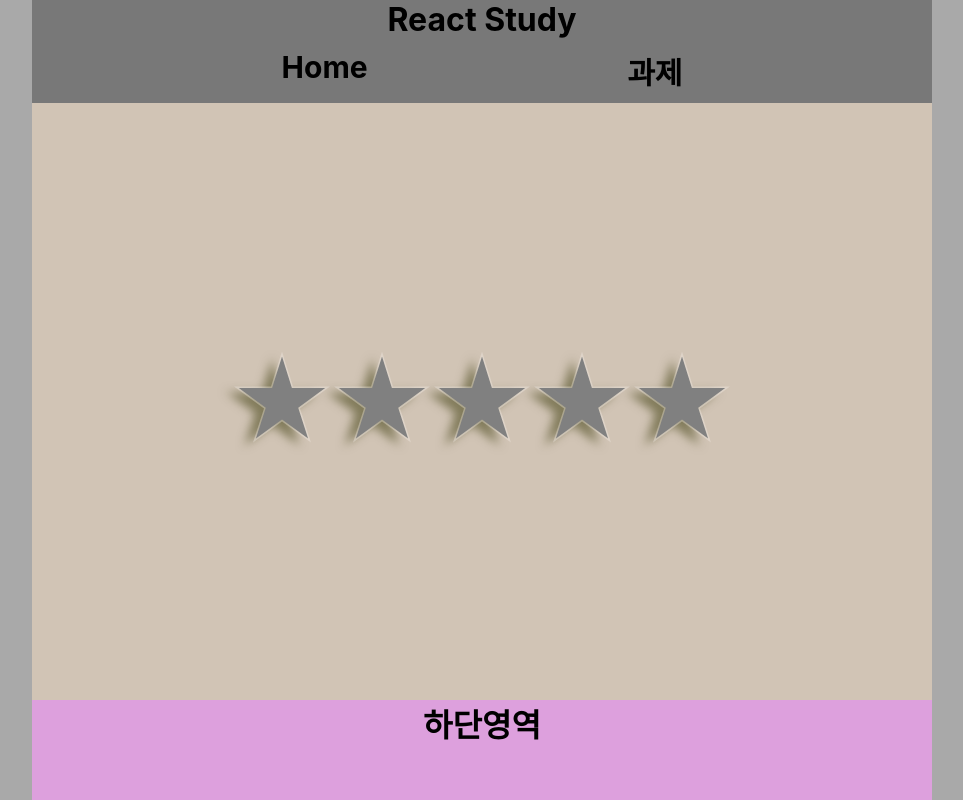
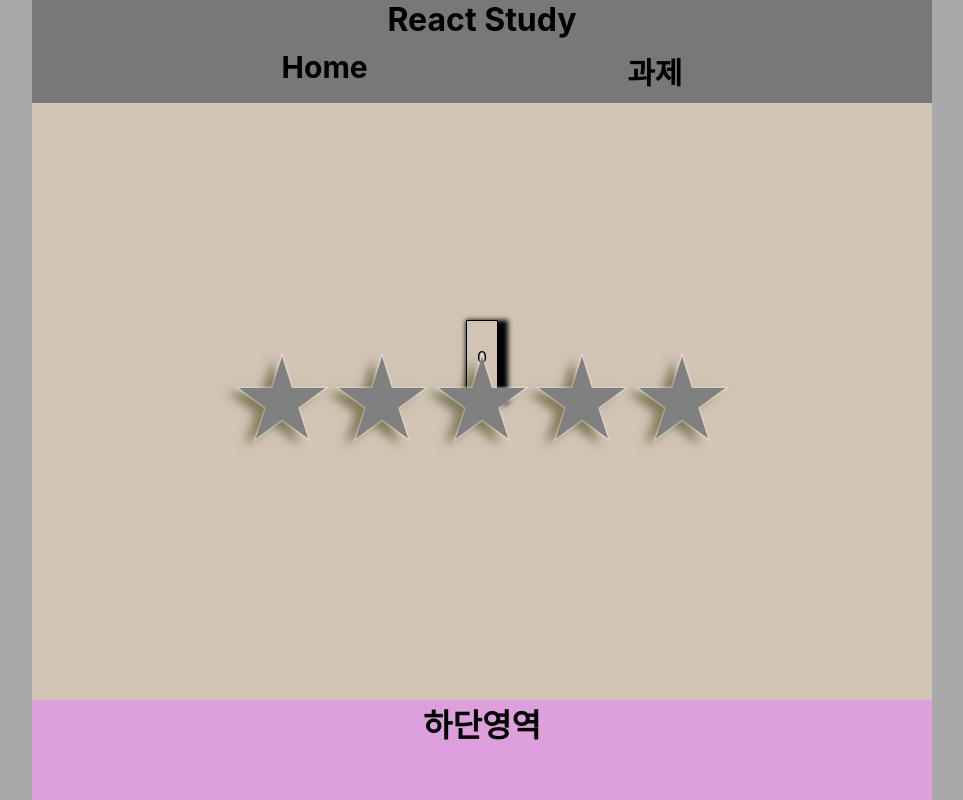
Before and after one commit to limdumb/React-Study, a React (Create React App) app: page /Rating in a window 1280 px wide. Shown: the whole page, without its empty margins (158-1121 px from the left). Built offline with nearby package versions, Linux system fonts and the light colour scheme.

Commit message:
[Feat] 클릭시 별에값 화면노출

```diff
--- a/src/App.css
+++ b/src/App.css
@@ -153,6 +153,14 @@ body *{
 /******************************** Rating css********************************/
 
 
+.rating_text{
+    position: absolute;
+    border: 1px solid black;
+    top: 40%;
+    box-sizing: border-box;
+    padding: 10px;
+    box-shadow: 5px 5px 5px 5px black;
+}
 
 /* https://css-tricks.com/using-box-shadows-and-clip-path-together/
 clip-path box-shadow 문제에 관하여*/
--- a/src/component/nav_Button/Rating.jsx
+++ b/src/component/nav_Button/Rating.jsx
@@ -37,9 +37,6 @@ function Rating(){
     // 오버시의 별의 값을 저장
     const [hoverValue, setHoveValue] = useState(0);
 
-    // 반별의 값을저장
-    const [half, setHalf] = useState(0);
-
     const log = (Event)=>{
         // console.log("Click 콘솔:",Event.target.value)
         const activate1 = Event.target.value;
@@ -47,8 +44,12 @@ function Rating(){
         // console.log("Click의 변한값:",currentValue)
     }
 
+
     return(
         <>
+        <div className="rating_text">
+            <p>{currentValue}</p>
+        </div>
         <div className="rating">
         {repeat.map((value,index)=>{
             return(
```
Also changed, not shown: src/note.js (added, +21 -0 lines).
